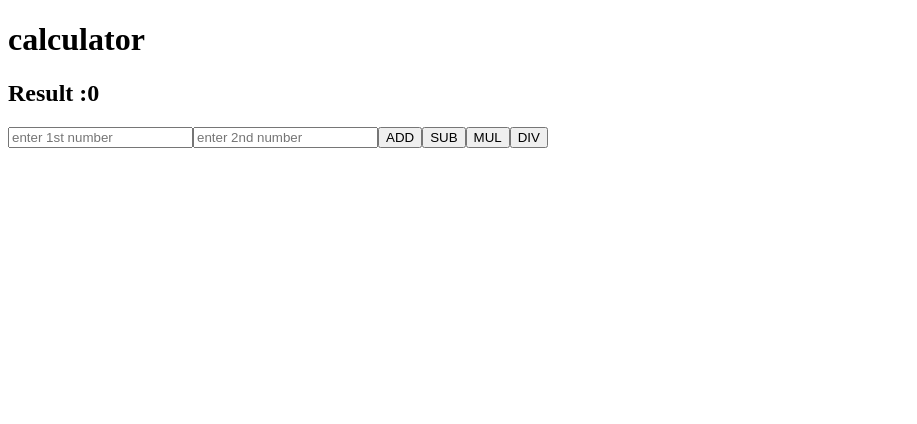
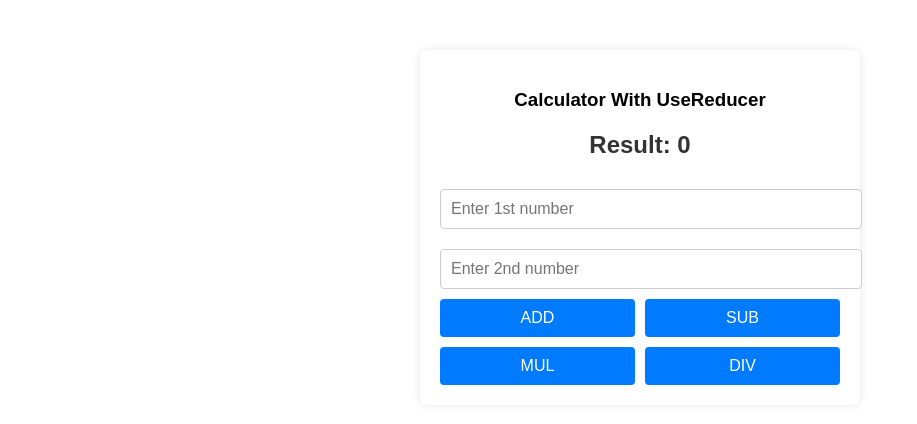
Before and after one commit to sayyedrabeeh/Python-FullStack, a React (Create React App) app in the folder full_react/: page / in a window 1280 px wide. Shown: the top 424 px of the page, without its empty margins (0-917 px from the left). Built offline with nearby package versions, Linux system fonts and the light colour scheme.

Commit message:
react pratical calculator usecontext

```diff
--- a/full_react/src/index.js
+++ b/full_react/src/index.js
@@ -14,8 +14,8 @@ import ReactDOM from 'react-dom/client';
 // import Parent from './react1/pratical/child_parent';
 // import Add from './react2/usecontext';
 // import Add from './react2/usereducer';
-// import Calc from './react2/calculator_usereducer';
-import Calc from './react2/calculator_usecontext';
+import Calc from './react2/calculator_usereducer';
+// import Calc from './react2/calculator_usecontext';
 
 const root = ReactDOM.createRoot(document.getElementById('root'));
 root.render(
--- a/full_react/src/react2/calculator_usecontext.jsx
+++ b/full_react/src/react2/calculator_usecontext.jsx
@@ -1,63 +1,116 @@
-import React,{createContext,useContext,useState} from "react";
+import React, { createContext, useContext, useState } from "react";
 
+const calcContext = createContext();
 
-const calcContext = createContext()
+function CalcProvider({ children }) {
+  const [num1, setNum1] = useState(0);
+  const [num2, setNum2] = useState(0);
+  const [result, setResult] = useState(0);
 
-function CalcProvider({children}){
-    const [num1,setNum1] = useState(0)
-    const [num2,setNum2] = useState(0)
-    const [result,setResult] = useState(0)
+  const add = () => setResult(num1 + num2);
+  const sub = () => setResult(num1 - num2);
+  const mul = () => setResult(num1 * num2);
+  const div = () => setResult(num2 !== 0 ? num1 / num2 : "change zero to another number");
 
-
-    const add = () => setResult(num1 + num2)
-    const sub = () => setResult(num1 - num2)
-    const mul = () => setResult(num1 * num2)
-    const div = () => setResult( num1 / num2)
-
-    return(
-        <calcContext.Provider value={{num1,num2,result,setNum1,setNum2,add,sub,mul,div}}>
-            {children}
-        </calcContext.Provider>
-    )
+  return (
+    <calcContext.Provider value={{ num1, num2, result, setNum1, setNum2, add, sub, mul, div }}>
+      {children}
+    </calcContext.Provider>
+  );
 }
 
-function Input_output(){
-    const { setNum1,setNum2,result } = useContext(calcContext)
+function Input_output() {
+  const { setNum1, setNum2, result } = useContext(calcContext);
 
-    return(
-        <>
-        <h1>calculator</h1>
-        <h2>Result :{result}</h2>
-        <input onChange={(e) => setNum1(Number(e.target.value))} type="number" placeholder="enter 1st number"/>
-        <input onChange={(e) => setNum2(Number(e.target.value))} type="number" placeholder="enter 2nd number"/>
-
-        </>
-    )
+  return (
+    <div style={styles.inputOutput}>
+      <h1 style={styles.heading}>Calculator with context</h1>
+      <h2 style={styles.result}>Result: {result}</h2>
+      <input
+        onChange={(e) => setNum1(Number(e.target.value))}
+        type="number"
+        placeholder="Enter 1st number"
+        style={styles.input}
+      />
+      <input
+        onChange={(e) => setNum2(Number(e.target.value))}
+        type="number"
+        placeholder="Enter 2nd number"
+        style={styles.input}
+      />
+    </div>
+  );
 }
 
-function Buttons(){
-    const { add,sub,mul,div } = useContext(calcContext)
+function Buttons() {
+  const { add, sub, mul, div } = useContext(calcContext);
 
-    return(
-        <>
-        <button onClick={add} >ADD</button>
-        <button onClick={sub} >SUB</button>
-        <button onClick={mul} >MUL</button>
-        <button onClick={div} >DIV</button>
-        </>
-    )
-
+  return (
+    <div style={styles.buttonContainer}>
+      <button onClick={add} style={styles.button}>ADD</button>
+      <button onClick={sub} style={styles.button}>SUB</button>
+      <button onClick={mul} style={styles.button}>MUL</button>
+      <button onClick={div} style={styles.button}>DIV</button>
+    </div>
+  );
 }
 
-function Calc(){
-
-    return(
-        <CalcProvider>
-            <Input_output/>
-            <Buttons/>
-        </CalcProvider>
-    )
-
+function Calc() {
+  return (
+    <div style={styles.calcWrapper}>
+      <CalcProvider>
+        <Input_output />
+        <Buttons />
+      </CalcProvider>
+    </div>
+  );
 }
 
-export default Calc
+const styles = {
+  calcWrapper: {
+    display: "flex",
+    flexDirection: "column",
+    alignItems: "center",
+    justifyContent: "center",
+    minHeight: "100vh",
+    background: "#f0f0f0",
+    fontFamily: "Arial, sans-serif",
+  },
+  inputOutput: {
+    background: "#fff",
+    padding: "20px",
+    borderRadius: "8px",
+    boxShadow: "0 4px 8px rgba(0,0,0,0.1)",
+    marginBottom: "20px",
+    textAlign: "center",
+  },
+  heading: {
+    margin: "0 0 10px 0",
+  },
+  result: {
+    margin: "10px 0",
+    color: "#333",
+  },
+  input: {
+    width: "80%",
+    padding: "10px",
+    margin: "10px 0",
+    borderRadius: "4px",
+    border: "1px solid #ccc",
+  },
+  buttonContainer: {
+    display: "flex",
+    gap: "10px",
+  },
+  button: {
+    padding: "10px 20px",
+    border: "none",
+    borderRadius: "4px",
+    background: "#007BFF",
+    color: "white",
+    cursor: "pointer",
+    transition: "background 0.3s ease",
+  },
+};
+
+export default Calc;
--- a/full_react/src/react2/calculator_usereducer.jsx
+++ b/full_react/src/react2/calculator_usereducer.jsx
@@ -1,41 +1,100 @@
+import React, { useReducer } from "react";
 
-import React,{useReducer} from "react";
-
-
-function reducer(state,action){
-    switch (action.type){
-        case 'setnum1':
-            return {...state,num1:action.payload}
+function reducer(state, action) {
+  switch (action.type) {
+    case "setnum1":
+      return { ...state, num1: action.payload };
     case "setnum2":
-            return {...state,num2:action.payload}
+      return { ...state, num2: action.payload };
     case "add":
-            return {...state, result : state.num1 + state.num2}
-        case 'sub':
-            return {...state, result : state.num1 - state.num2}
+      return { ...state, result: state.num1 + state.num2 };
+    case "sub":
+      return { ...state, result: state.num1 - state.num2 };
     case "mul":
-            return {...state, result : state.num1 * state.num2}
+      return { ...state, result: state.num1 * state.num2 };
     case "div":
-            return {...state, result : state.num1 / state.num2}
+      return { ...state, result: state.num2 !== 0 ? state.num1 / state.num2 : "Error" };
     default:
-            return state
+      return state;
   }
 }
 
-function Calc(){
-    const [state,dispatch] = useReducer(reducer,{num1:0,num2:0,result:0})
+function Calc() {
+  const [state, dispatch] = useReducer(reducer, { num1: 0, num2: 0, result: 0 });
 
-    return(
-        <>
-        <h1>Result : {state.result}</h1>
-        <input onChange={(e) => dispatch({type:'setnum1',payload:Number(e.target.value)})}type="number" placeholder="enter 1st number "/>
-        <input onChange={(e) => dispatch({type:'setnum2',payload:Number(e.target.value)})}type="number" placeholder="enter 2nd number "/>
+  return (
+    <div style={styles.container}>
+      <h3 style={styles.heading}>Calculator With UseReducer</h3>
+      <h2 style={styles.result}>Result: {state.result}</h2>
 
-        <button onClick={() => dispatch({type:'add'}) } >ADD</button>
-        <button onClick={() => dispatch({type:'sub'}) } >SUB</button>
-        <button onClick={() => dispatch({type:'mul'}) } >MUL</button>
-        <button onClick={() => dispatch({type:'div'}) } >DIV</button>
-        </>
-    )
+      <input
+        onChange={(e) => dispatch({ type: "setnum1", payload: Number(e.target.value) })}
+        type="number"
+        placeholder="Enter 1st number"
+        style={styles.input}
+      />
+
+      <input
+        onChange={(e) => dispatch({ type: "setnum2", payload: Number(e.target.value) })}
+        type="number"
+        placeholder="Enter 2nd number"
+        style={styles.input}
+      />
+
+      <div style={styles.buttonContainer}>
+        <button onClick={() => dispatch({ type: "add" })} style={styles.button}>ADD</button>
+        <button onClick={() => dispatch({ type: "sub" })} style={styles.button}>SUB</button>
+        <button onClick={() => dispatch({ type: "mul" })} style={styles.button}>MUL</button>
+        <button onClick={() => dispatch({ type: "div" })} style={styles.button}>DIV</button>
+      </div>
+    </div>
+  );
 }
 
-export default Calc
+const styles = {
+  container: {
+    maxWidth: "400px",
+    margin: "0 auto",
+    padding: "20px",
+    background: "#ffffff",
+    borderRadius: "8px",
+    boxShadow: "0 0 10px rgba(0,0,0,0.1)",
+    textAlign: "center",
+    fontFamily: "Arial, sans-serif",
+    marginTop: "50px",
+  },
+  heading: {
+    marginBottom: "10px",
+  },
+  result: {
+    marginBottom: "20px",
+    color: "#333",
+  },
+  input: {
+    width: "100%",
+    padding: "10px",
+    margin: "10px 0",
+    borderRadius: "4px",
+    border: "1px solid #ccc",
+    fontSize: "16px",
+  },
+  buttonContainer: {
+    display: "flex",
+    justifyContent: "space-between",
+    flexWrap: "wrap",
+    gap: "10px",
+  },
+  button: {
+    flex: "1 1 45%",
+    padding: "10px",
+    border: "none",
+    borderRadius: "4px",
+    backgroundColor: "#007BFF",
+    color: "#fff",
+    fontSize: "16px",
+    cursor: "pointer",
+    transition: "background 0.3s ease",
+  },
+};
+
+export default Calc;
```
Lines whose indentation alone changed are shown as unchanged.
